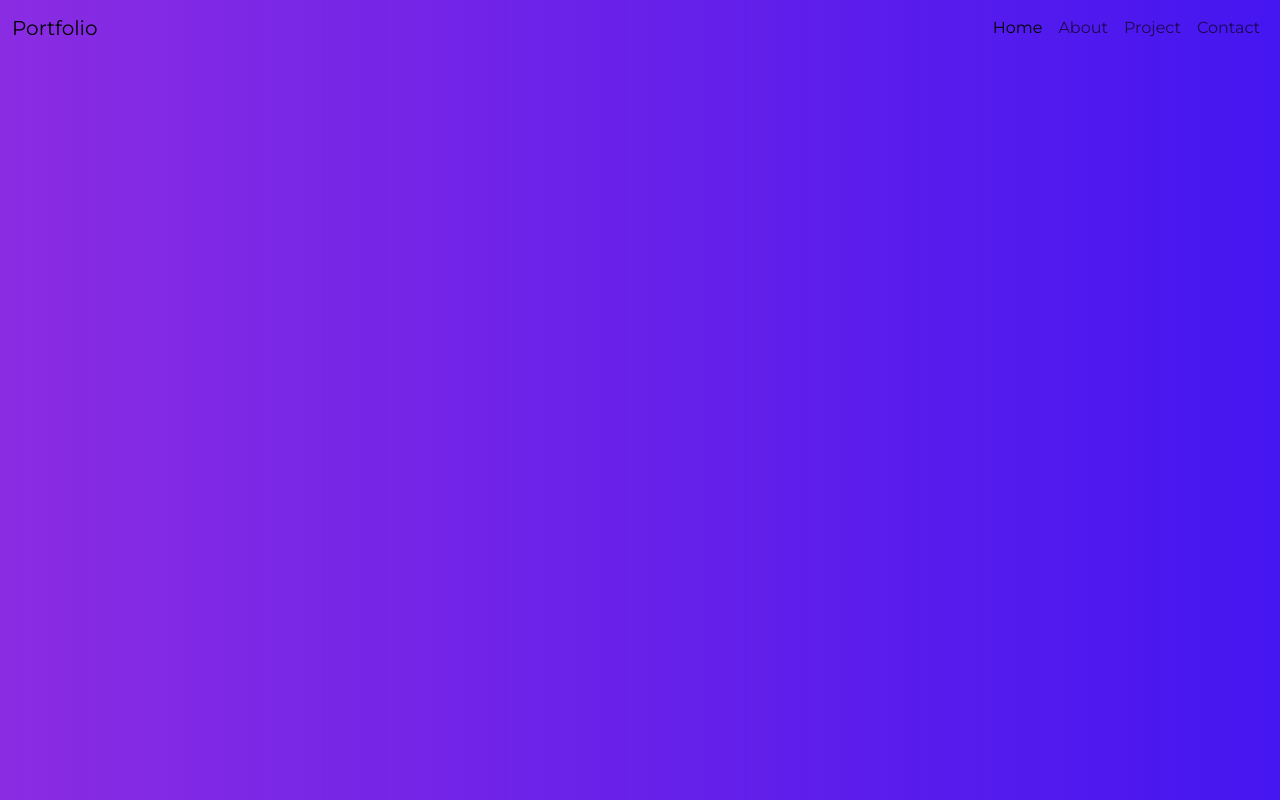
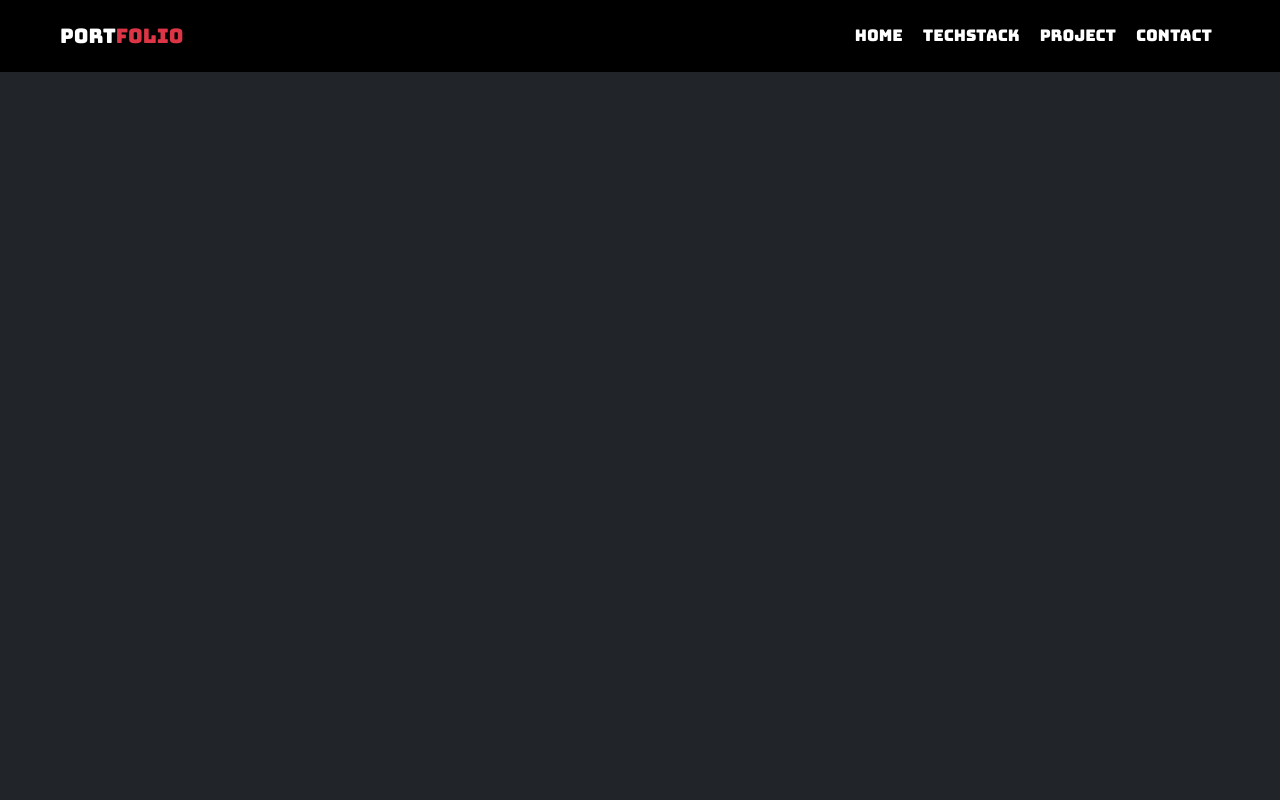
Before and after one commit to sumitmochahary/personal-portfolio, a plain HTML site: page src/index.html in a window 1280 px wide. Drawn offline with nearby package versions, Linux system fonts and the light colour scheme; a web font is replaced by a local one.

Commit message:
Refactor HTML structure and update styles; move CSS to assets and remove unused files

```diff
--- /dev/null
+++ b/src/assets/css/styles.css
@@ -0,0 +1,7 @@
+.head {
+    /* font-family: "Monoton", serif; */
+    font-family: "Bungee", serif;
+    /* font-family: "Fredericka the Great", serif; */
+    /* font-family: "Special Elite", serif; */
+    /* font-family: "Raleway Dots", serif; */
+}
--- a/src/index.html
+++ b/src/index.html
@@ -1,51 +1,56 @@
 <!DOCTYPE html>
 <html lang="en">
+
 <head>
     <meta charset="UTF-8">
     <meta name="viewport" content="width=device-width, initial-scale=1.0">
     <!-- Custom CSS -->
-    <link rel="stylesheet" href="styles.css">
+    <link rel="stylesheet" href="./assets/css/styles.css">
     <!-- Custom Font -->
     <style>
-        @import url('https://fonts.googleapis.com/css2?family=Montserrat:ital,wght@0,100..900;1,100..900&family=Playfair+Display:ital,wght@0,400..900;1,400..900&display=swap');
+        @import url('https://fonts.googleapis.com/css2?family=Bungee&family=Fredericka+the+Great&family=Monoton&family=Raleway+Dots&family=Special+Elite&display=swap');
     </style>
     <!-- Bootstrap Link -->
     <link href="https://cdn.jsdelivr.net/npm/bootstrap@5.3.3/dist/css/bootstrap.min.css" rel="stylesheet"
         integrity="sha384-QWTKZyjpPEjISv5WaRU9OFeRpok6YctnYmDr5pNlyT2bRjXh0JMhjY6hW+ALEwIH" crossorigin="anonymous">
     <title>Portfolio</title>
 </head>
-<body class="root">
+
+<body class="bg-dark">
     <!-- Header -->
-    <Header>
-        <nav class="navbar navbar-expand-lg bg-body-white">
+    <header class="head">
+        <nav class="navbar navbar-expand-md bg-black px-lg-5 py-3">
             <div class="container-fluid">
-                <a class="navbar-brand" href="#">Portfolio</a>
-                <button class="navbar-toggler" type="button" data-bs-toggle="collapse" data-bs-target="#navbarSupportedContent"
+                <h1 class="navbar-brand text-white m-0">port<span class="text-danger">folio</span>
+                </h1>
+                <button class="navbar-toggler text-bg-light" type="button" data-bs-toggle="collapse" data-bs-target="#navbarSupportedContent"
                     aria-controls="navbarSupportedContent" aria-expanded="false" aria-label="Toggle navigation">
                     <span class="navbar-toggler-icon"></span>
                 </button>
                 <div class="collapse navbar-collapse" id="navbarSupportedContent">
-                    <ul class="navbar-nav ms-auto mb-2 mb-lg-0">
+                    <ul class="navbar-nav ms-auto mb-lg-0 gap-1">
                         <li class="nav-item">
-                            <a class="nav-link active" aria-current="page" href="#">Home</a>
+                            <a class="nav-link active text-white link-danger" aria-current="page" href="./index.html">home</a>
                         </li>
                         <li class="nav-item">
-                            <a class="nav-link" href="#">About</a>
+                            <a class="nav-link text-white link-danger" href="#">techstack</a>
                         </li>
                         <li class="nav-item">
-                            <a class="nav-link" href="#">Project</a>
+                            <a class="nav-link text-white link-danger" href="#">project</a>
                         </li>
                         <li class="nav-item">
-                            <a class="nav-link" href="#">Contact</a>
+                            <a class="nav-link text-white link-danger" href="#">contact</a>
                         </li>
                     </ul>
                 </div>
             </div>
         </nav>
-    </Header>
+    </header>
+
     <!-- Bootstrap Script -->
     <script src="https://cdn.jsdelivr.net/npm/bootstrap@5.3.3/dist/js/bootstrap.bundle.min.js"
-        integrity="sha384-YvpcrYf0tY3lHB60NNkmXc5s9fDVZLESaAA55NDzOxhy9GkcIdslK1eN7N6jIeHz"
-        crossorigin="anonymous"></script>
+        integrity="sha384-YvpcrYf0tY3lHB60NNkmXc5s9fDVZLESaAA55NDzOxhy9GkcIdslK1eN7N6jIeHz" crossorigin="anonymous">
+    </script>
 </body>
+
 </html>
--- a/src/styles.css
+++ /dev/null
@@ -1,5 +0,0 @@
-.root {
-    background-color: blueviolet;
-    background-image: linear-gradient(to right, hsl(271, 76%, 53%), hsla(240, 100%, 50%, 0.5));
-    font-family: "Montserrat", serif;
-}
```
Also changed, not shown: src/assets/js/script.js (added).
